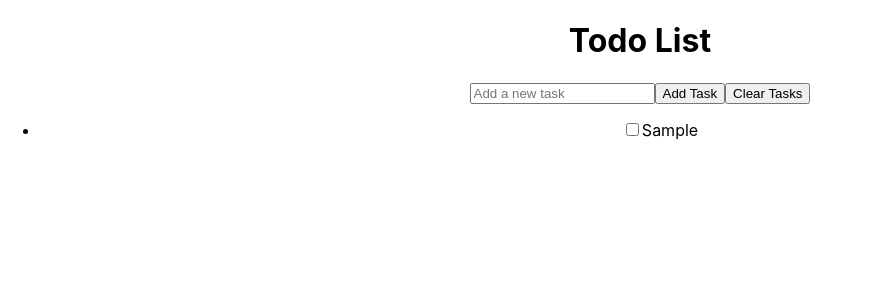
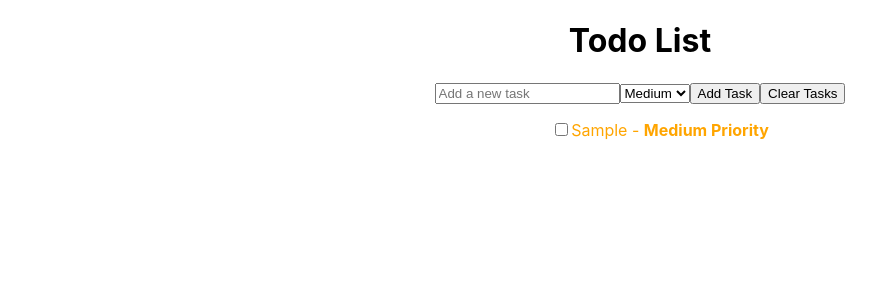
Before and after one commit to jahess150/todo-app, a React (Create React App) app: page / in a window 1280 px wide. Both pictures are taken after typing "Sample" into the empty fields and a click on the button "Add Task". Shown: the top 300 px of the page, without its empty margins (0-885 px from the left). Built offline with nearby package versions, Linux system fonts and the light colour scheme.

Commit message:
Added priority functionality

```diff
--- a/src/App.css
+++ b/src/App.css
@@ -1,3 +1,19 @@
 .App {
   text-align: center;
 }
+
+ul {
+  list-style-type: none;
+}
+
+.High {
+  color: red;
+}
+
+.Medium {
+  color: orange;
+}
+
+.Low {
+  color: green;
+}
--- a/src/App.js
+++ b/src/App.js
@@ -4,7 +4,7 @@ import AddTodo from './components/AddTodo';
 import './App.css';
 
 function App() {
-  // Initialize tasks from local storage if available
+  // Initialize tasks and folders from local storage if available
   const [tasks, setTasks] = useState(() => {
     const savedTasks = localStorage.getItem('tasks');
     return savedTasks ? JSON.parse(savedTasks) : [];
@@ -15,13 +15,13 @@ function App() {
     localStorage.setItem('tasks', JSON.stringify(tasks));
   }, [tasks]);
 
-  const addTask = (taskText) => {
-    const newTask = { id: Date.now(), text: taskText, completed: false};
+  const addTask = (taskText, priority) => {
+    const newTask = { id: Date.now(), text: taskText, completed: false, priority: priority};
     setTasks([...tasks, newTask]);
   }
 
   const clearTasks = () => {
-    setTasks([]); // Set the tasks array to empty
+    setTasks([]); // Clear all current tasks
   }
 
   // Toggle functionality
--- a/src/components/AddTodo.js
+++ b/src/components/AddTodo.js
@@ -2,12 +2,14 @@ import React, { useState } from 'react';
 
 function AddTodo({ addTask, clearTasks }) {
     const [inputValue, setInputValue] = useState('');
+    const [priority, setPriority] = useState('Medium'); // Default priority is medium
 
     const handleSubmit = (e) => {
         e.preventDefault();
         if (inputValue.trim()) {
-            addTask(inputValue.trim());
+            addTask(inputValue.trim(), priority);
             setInputValue(''); // Clear input
+            setPriority('Medium');
         }
     };
 
@@ -19,6 +21,11 @@ function AddTodo({ addTask, clearTasks }) {
                 onChange={(e) => setInputValue(e.target.value)}
                 placeholder="Add a new task"
             />
+            <select value={priority} onChange={(e) => setPriority(e.target.value)}>
+                <option value="High">High</option>
+                <option value="Medium">Medium</option>
+                <option value="Low">Low</option>
+            </select>
             <button id="add-task" type="submit">Add Task</button>
             <button id="clear-tasks" type="button" onClick={clearTasks}>Clear Tasks</button>
         </form>
--- a/src/components/TodoItem.js
+++ b/src/components/TodoItem.js
@@ -2,14 +2,14 @@ import React from 'react';
 
 function TodoItem({ task, toggleTaskCompletion }) {
     return (
-        <li>
+        <li className={task.priority}>
             <input
                 type="checkbox"
                 checked={task.completed}
                 onChange={() => toggleTaskCompletion(task.id)}
             />
-            <span style={{ textDecoration: task.completed ? 'line-through' : 'none'}}>
-                {task.text}
+            <span style={{ textDecoration: task.completed ? 'line-through' : 'none'}} className={task.priority}>
+                {task.text} - <strong>{task.priority} Priority</strong>
             </span>
         </li>
     );
--- a/src/components/TodoList.js
+++ b/src/components/TodoList.js
@@ -2,9 +2,15 @@ import React from 'react';
 import TodoItem from './TodoItem';
 
 function TodoList({ tasks, toggleTaskCompletion }) {
+    // Sort tasks by priority
+    const sortedTasks = [...tasks].sort((a, b) => {
+        const priorityOrder = {High: 1, Medium: 2, Low: 3};
+        return priorityOrder[a.priority] - priorityOrder[b.priority];
+    });
+
     return (
         <ul>
-            {tasks.map((task) => (
+            {sortedTasks.map((task) => (
                 <TodoItem
                     key={task.id}
                     task={task}
```
